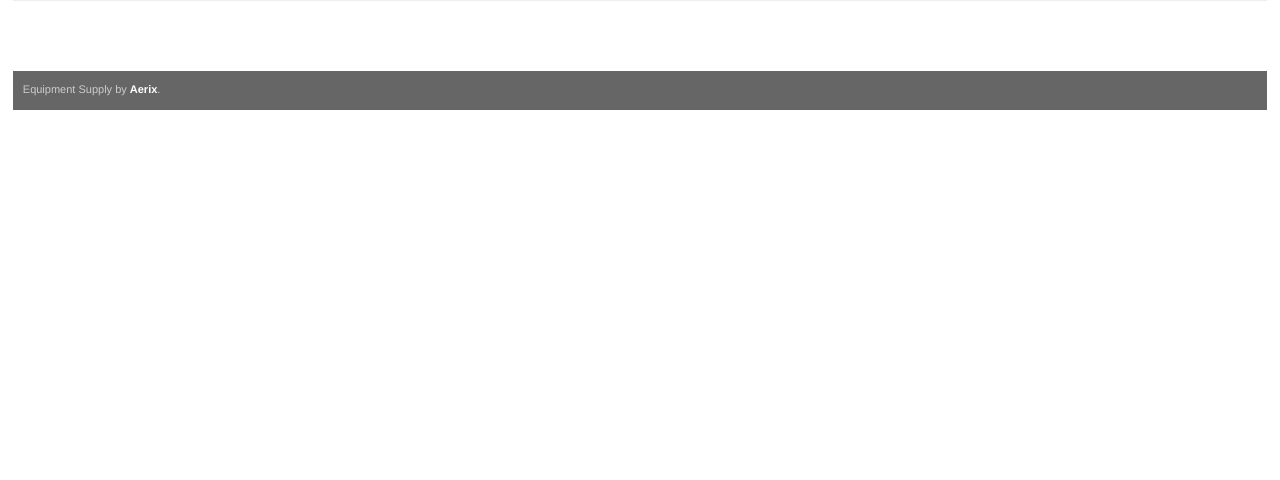
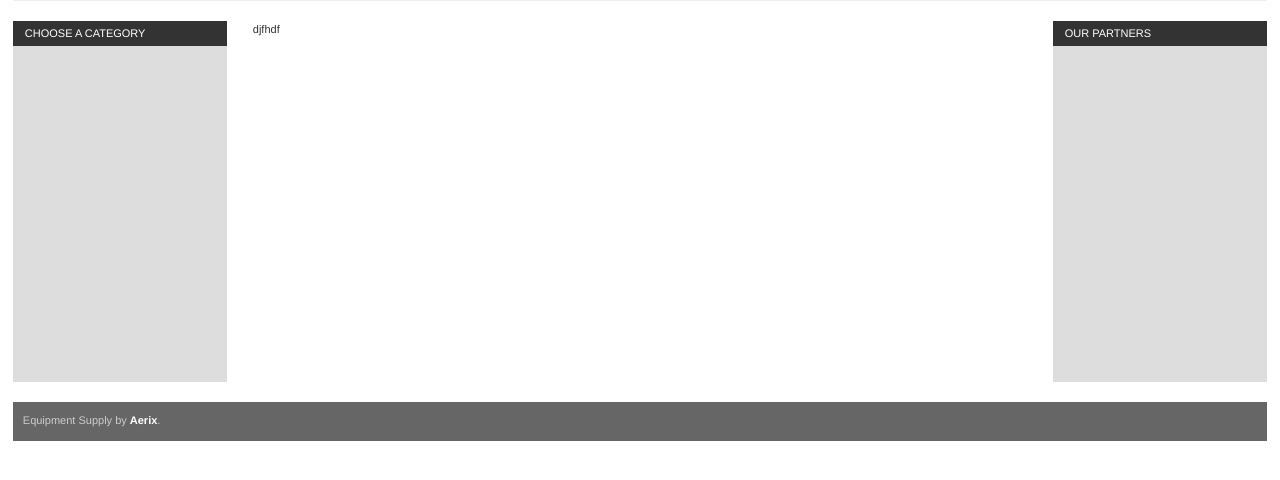
Before and after one commit to deone/eqsupply, a Django app: template templates/product/index.html in a window 1280 px wide. Shown: the part 92-572 px from the top of the page. Run offline with Django 3.2, Linux system fonts and the light colour scheme; the template is opened without the code that fills it, so the values that code supplies are empty; some libraries are stand-ins or nearby versions.

Commit message:
Inner modules page design & styling.

```diff
--- a/site_media/css/layout.css
+++ b/site_media/css/layout.css
@@ -73,7 +73,9 @@ h1 a {
 
 /* content
 ----------------------------------------------- */
-
+#search-results .box, #ads .box	{
+    height: 350px;
+}
 
 /* page heading
 ----------------------------------------------- */
@@ -472,7 +474,7 @@ input.search.button {
 
 /* Footer
 ----------------------------------------------- */
-#footer	{
+#account #footer	{
     margin-top: 50px;
 }
 #footer .box {
--- a/templates/inner_base.html
+++ b/templates/inner_base.html
@@ -23,3 +23,19 @@
 	</div>
     </div>
 {% endblock %}
+
+{% block body %}
+    <div id="search-results" class="grid_3">
+	<div class="box">
+	    <h2>Choose a Category</h2>
+	    <div class="block">&nbsp;</div>
+	</div>
+    </div>
+    {% block module %}{% endblock %}
+    <div id="ads" class="grid_3">
+	<div class="box">
+	    <h2>Our Partners</h2>
+	    <div class="block">&nbsp;</div>
+	</div>
+    </div>
+{% endblock %}
--- a/templates/product/index.html
+++ b/templates/product/index.html
@@ -1 +1,5 @@
 {% extends "product/base.html" %}
+
+{% block module %}
+    <div id="module" class="grid_10">djfhdf</div>
+{% endblock %}
```
